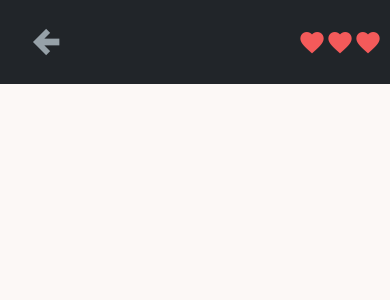
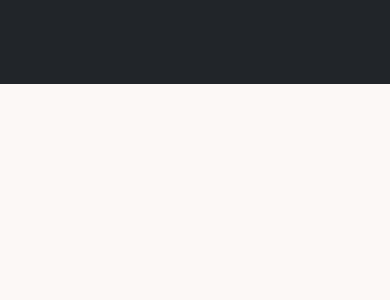
Before and after one commit to three-go/frontend, a React Native app: screen /Game1 in a window 390 px wide. Shown: the top 300 px of the page. Built offline with nearby package versions, Linux system fonts and the light colour scheme; what react-native-uuid would draw is missing.

Commit message:
refactor: Improve navigate logic

```diff
--- a/src/components/Headers/GameHeader.js
+++ b/src/components/Headers/GameHeader.js
@@ -24,9 +24,11 @@ const GameHeader = ({
 }) => {
   return (
     <View style={styles.container}>
-      <Pressable onPress={onPressBack} style={styles.back}>
-        <Icon name="arrow-left-thick" size={40} color="#96A1A8" />
-      </Pressable>
+      {isReady && (
+        <Pressable onPress={onPressBack} style={styles.back}>
+          <Icon name="arrow-left-thick" size={40} color="#96A1A8" />
+        </Pressable>
+      )}
 
       {currentGameKey === "game1" && (
         <View>
@@ -39,9 +41,9 @@ const GameHeader = ({
           )}
 
           {!isInput &&
-            cameraPermissionStatus === "READY" &&
             isStart &&
-            isReady && (
+            isReady &&
+            cameraPermissionStatus === "READY" && (
               <TextTimer
                 setIsFinish={setIsInput}
                 timerInfo={inputTimer}
@@ -68,7 +70,7 @@ const GameHeader = ({
         </View>
       )}
 
-      <ChanceIcons />
+      {isReady && <ChanceIcons />}
     </View>
   );
 };
--- a/src/components/Modals/ResetModalContainer.js
+++ b/src/components/Modals/ResetModalContainer.js
@@ -9,7 +9,6 @@ const ResetModalContainer = () => {
   const navigation = useNavigation();
 
   const handleNavigateMain = () => {
-    console.log("초기화 로직 필요?");
     navigation.navigate("Main");
     setModalVisible(false);
   };
```
